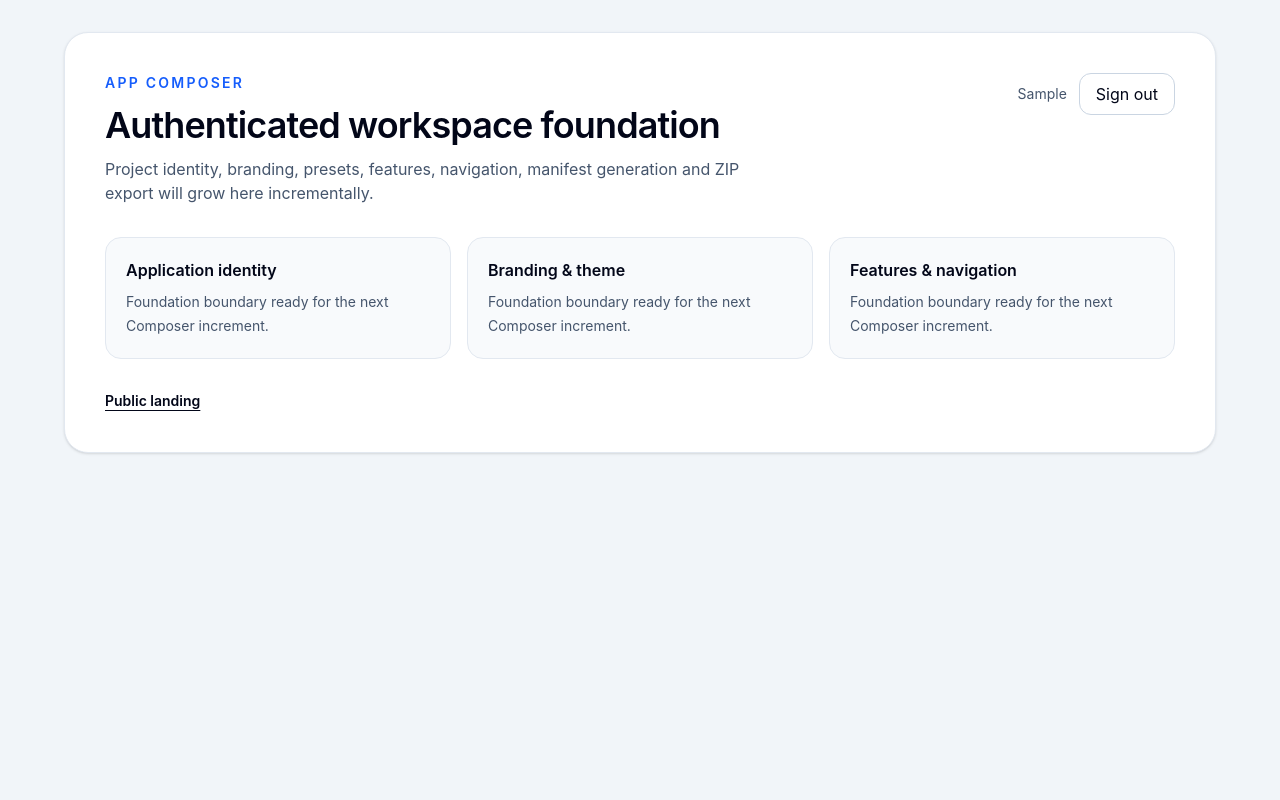
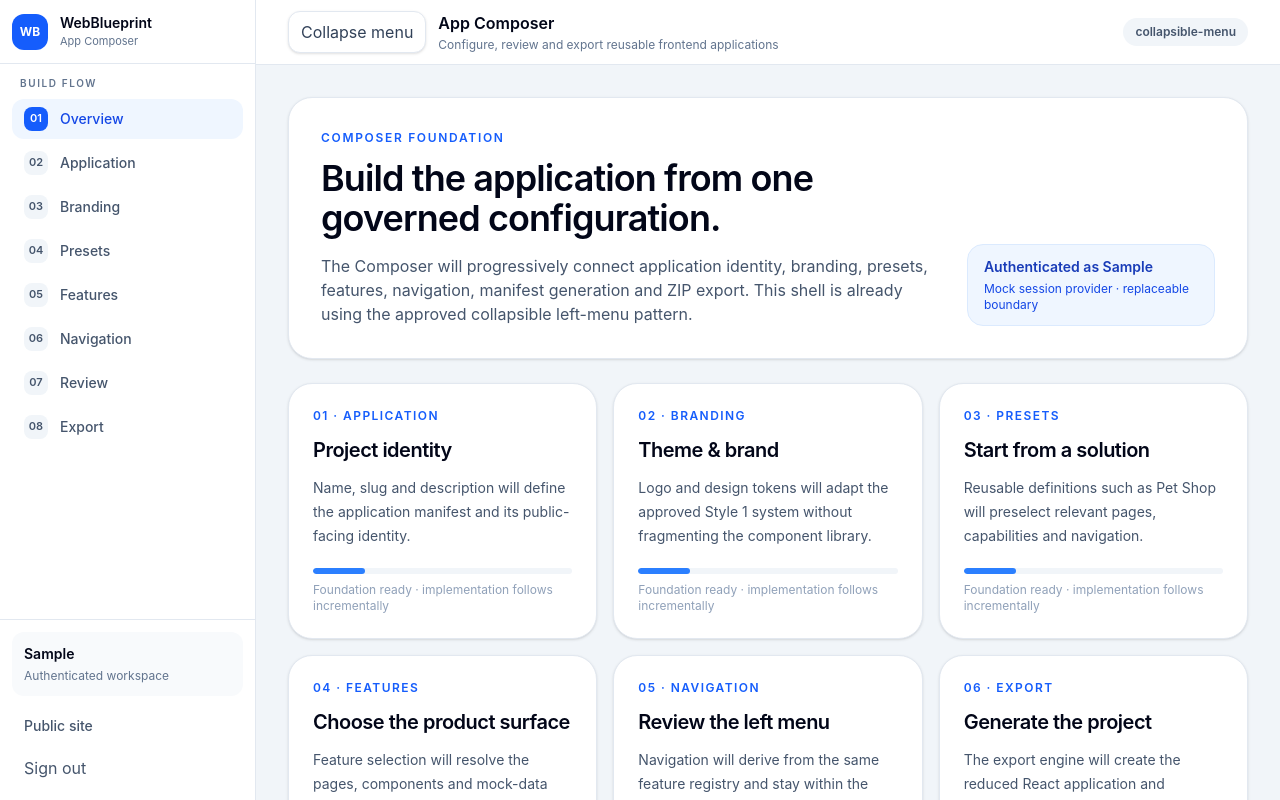
Before and after one commit to LuisHdezE/WebBlueprint, a React (Vite) app: page /login in a window 1280 px wide. Both pictures are taken after typing "Sample" into the empty fields and a click on the button "Continue to Composer". Shown: the top 800 px of the page. Built offline with nearby package versions, Linux system fonts and the light colour scheme.

Commit message:
feat(u0.2): move Composer into left workspace shell

```diff
--- a/src/pages/ComposerPage.tsx
+++ b/src/pages/ComposerPage.tsx
@@ -1,41 +1,83 @@
-import { Link } from 'react-router';
 import { useSession } from '@/auth/useSession';
+import { WorkspaceShell } from '@/shell/WorkspaceShell';
+
+const composerCards = [
+  {
+    eyebrow: '01 · Application',
+    title: 'Project identity',
+    description: 'Name, slug and description will define the application manifest and its public-facing identity.',
+  },
+  {
+    eyebrow: '02 · Branding',
+    title: 'Theme & brand',
+    description: 'Logo and design tokens will adapt the approved Style 1 system without fragmenting the component library.',
+  },
+  {
+    eyebrow: '03 · Presets',
+    title: 'Start from a solution',
+    description: 'Reusable definitions such as Pet Shop will preselect relevant pages, capabilities and navigation.',
+  },
+  {
+    eyebrow: '04 · Features',
+    title: 'Choose the product surface',
+    description: 'Feature selection will resolve the pages, components and mock-data boundaries required by the generated application.',
+  },
+  {
+    eyebrow: '05 · Navigation',
+    title: 'Review the left menu',
+    description: 'Navigation will derive from the same feature registry and stay within the approved left-side shell variants.',
+  },
+  {
+    eyebrow: '06 · Export',
+    title: 'Generate the project',
+    description: 'The export engine will create the reduced React application and package it as a ZIP from the authenticated workspace.',
+  },
+] as const;
 
 export function ComposerPage() {
   const { user, signOut } = useSession();
 
   return (
-    <main className="min-h-dvh bg-slate-100 px-4 py-8 text-slate-950 sm:px-6 lg:px-8">
-      <section className="mx-auto max-w-6xl rounded-3xl border border-slate-200 bg-white p-6 shadow-sm sm:p-10">
-        <div className="flex flex-col gap-4 sm:flex-row sm:items-start sm:justify-between">
-          <div>
-            <p className="text-sm font-semibold uppercase tracking-[0.16em] text-blue-600">App Composer</p>
-            <h1 className="mt-3 text-3xl font-semibold tracking-tight sm:text-4xl">Authenticated workspace foundation</h1>
-            <p className="mt-3 max-w-2xl text-slate-600">
-              Project identity, branding, presets, features, navigation, manifest generation and ZIP export will grow here incrementally.
-            </p>
-          </div>
-          <div className="flex items-center gap-3">
-            <span className="text-sm text-slate-600">{user?.displayName}</span>
-            <button className="rounded-xl border border-slate-300 px-4 py-2 text-sm font-semibold" onClick={signOut} type="button">
-              Sign out
-            </button>
+    <WorkspaceShell
+      onSignOut={signOut}
+      subtitle="Configure, review and export reusable frontend applications"
+      title="App Composer"
+      userName={user?.displayName}
+      variant="collapsible-menu"
+    >
+      <section className="mx-auto max-w-7xl">
+        <div className="rounded-3xl border border-slate-200 bg-white p-6 shadow-sm sm:p-8">
+          <div className="flex flex-col gap-5 xl:flex-row xl:items-end xl:justify-between">
+            <div>
+              <p className="text-xs font-semibold uppercase tracking-[0.14em] text-blue-600">Composer foundation</p>
+              <h2 className="mt-3 max-w-3xl text-3xl font-semibold tracking-[-0.025em] text-slate-950 sm:text-4xl">
+                Build the application from one governed configuration.
+              </h2>
+              <p className="mt-4 max-w-3xl text-sm leading-6 text-slate-600 sm:text-base">
+                The Composer will progressively connect application identity, branding, presets, features, navigation, manifest generation and ZIP export. This shell is already using the approved collapsible left-menu pattern.
+              </p>
+            </div>
+            <div className="rounded-2xl border border-blue-100 bg-blue-50 px-4 py-3 text-sm text-blue-800">
+              <p className="font-semibold">Authenticated as {user?.displayName ?? 'Composer user'}</p>
+              <p className="mt-1 text-xs text-blue-700">Mock session provider · replaceable boundary</p>
+            </div>
           </div>
         </div>
 
-        <div className="mt-8 grid gap-4 md:grid-cols-3">
-          {['Application identity', 'Branding & theme', 'Features & navigation'].map((label) => (
-            <div key={label} className="rounded-2xl border border-slate-200 bg-slate-50 p-5">
-              <p className="font-semibold">{label}</p>
-              <p className="mt-2 text-sm leading-6 text-slate-600">Foundation boundary ready for the next Composer increment.</p>
-            </div>
+        <div className="mt-6 grid gap-4 md:grid-cols-2 xl:grid-cols-3">
+          {composerCards.map((card) => (
+            <article key={card.eyebrow} className="rounded-3xl border border-slate-200 bg-white p-6 shadow-sm">
+              <p className="text-xs font-semibold uppercase tracking-[0.12em] text-blue-600">{card.eyebrow}</p>
+              <h3 className="mt-3 text-xl font-semibold tracking-tight text-slate-950">{card.title}</h3>
+              <p className="mt-3 text-sm leading-6 text-slate-600">{card.description}</p>
+              <div className="mt-5 h-1.5 overflow-hidden rounded-full bg-slate-100">
+                <div className="h-full w-1/5 rounded-full bg-blue-500" />
+              </div>
+              <p className="mt-2 text-xs text-slate-400">Foundation ready · implementation follows incrementally</p>
+            </article>
           ))}
         </div>
-
-        <Link className="mt-8 inline-flex text-sm font-semibold underline underline-offset-4" to="/">
-          Public landing
-        </Link>
       </section>
-    </main>
+    </WorkspaceShell>
   );
 }
```
